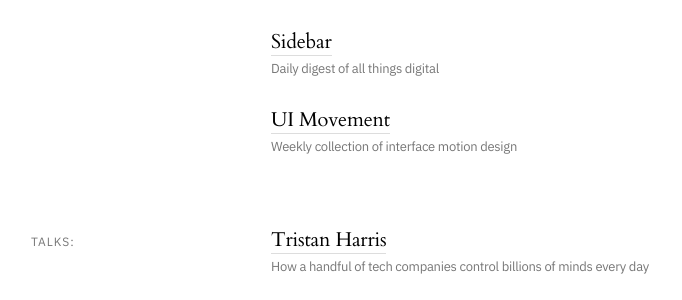
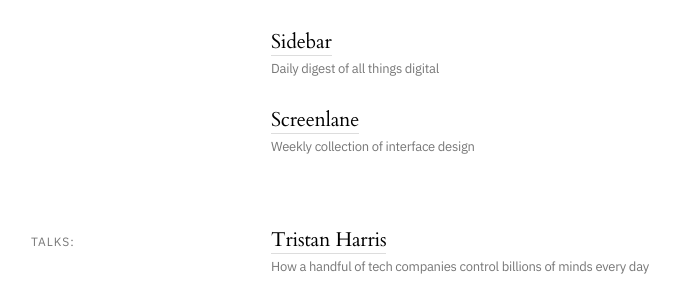
Before and after one commit to jeremydcherry/jeremydcherry.github.io, a Jekyll site: the page built from content/resources.md, in a window 1280 px wide and 900 px high, scrolled down 2849 px. Shown: the part 154-454 px from the top of the window, without its empty margins (489-1171 px from the left). Built offline with Jekyll 4.4.1, drawn with Linux system fonts in a browser that asks for light colours.

Commit message:
Updated Resources

```diff
--- a/content/resources.md
+++ b/content/resources.md
@@ -185,8 +185,8 @@
 	<h4>Weekly digest for all things design</h4><br/>
 	<h2><a href="https://sidebar.io/" class="resource">Sidebar</a></h2>
 	<h4>Daily digest of all things digital</h4><br/>
-	<h2><a href="https://uimovement.com/" class="resource">UI Movement</a></h2>
-	<h4>Weekly collection of interface motion design</h4><br/>
+	<h2><a href="https://screenlane.com/subscribe/" class="resource">Screenlane</a></h2>
+	<h4>Weekly collection of interface design</h4><br/>
   </div>
 </div>
 </div>
```
